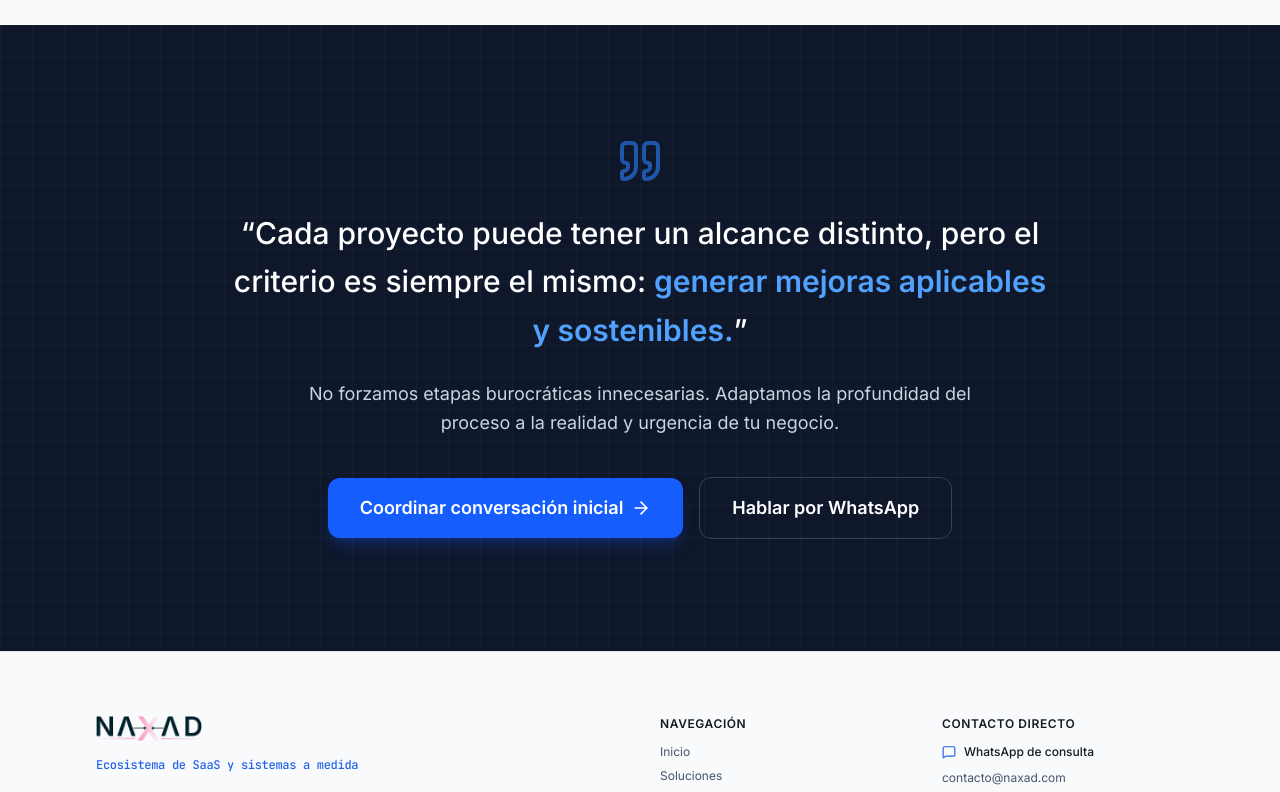
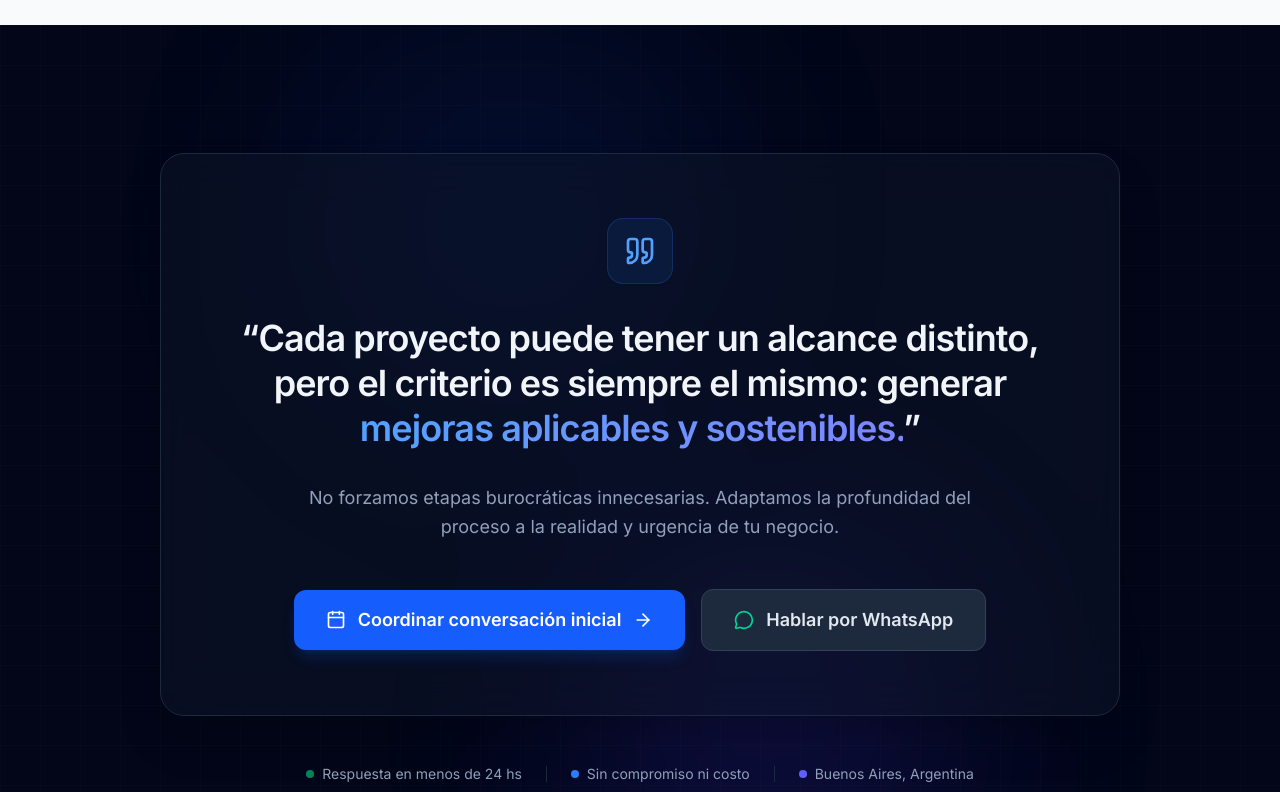
Before and after one commit to naxadsas-sistem/PW-NAXAD, a Next.js app: page /como-trabajamos in a window 1280 px wide. Shown: the part 3900-4692 px from the top of the page. Built offline with nearby package versions, Linux system fonts and the light colour scheme.

Commit message:
feat(como-trabajamos): implementar efecto Spotlight Glassmorphism y CTAs dinamicos en ClosingSection

```diff
--- /dev/null
+++ b/src/components/ClosingSection.tsx
@@ -0,0 +1,125 @@
+'use client';
+
+import React, { useState, useRef } from 'react';
+import { MessageCircle, Calendar, ArrowRight, Quote } from 'lucide-react';
+import Link from 'next/link';
+
+export default function ClosingSection() {
+  const cardRef = useRef<HTMLDivElement>(null);
+  const [mousePosition, setMousePosition] = useState({ x: 0, y: 0 });
+
+  const handleMouseMove = (e: React.MouseEvent<HTMLDivElement>) => {
+    if (!cardRef.current) return;
+    const rect = cardRef.current.getBoundingClientRect();
+    setMousePosition({
+      x: e.clientX - rect.left,
+      y: e.clientY - rect.top,
+    });
+  };
+
+  return (
+    <section className="relative py-24 lg:py-32 bg-slate-950 overflow-hidden">
+      {/* 1. Fondo Dinámico: Orbes de gradiente animados sutilmente */}
+      <div
+        className="absolute top-0 left-1/4 w-96 h-96 bg-blue-600/20 rounded-full blur-[120px] animate-pulse pointer-events-none"
+        style={{ animationDuration: '4s' }}
+      />
+      <div
+        className="absolute bottom-0 right-1/4 w-96 h-96 bg-indigo-600/20 rounded-full blur-[120px] animate-pulse pointer-events-none"
+        style={{ animationDuration: '6s', animationDelay: '1s' }}
+      />
+
+      {/* Rejilla sutil de fondo para textura tecnológica */}
+      <div className="absolute inset-0 bg-[linear-gradient(to_right,#80808008_1px,transparent_1px),linear-gradient(to_bottom,#80808008_1px,transparent_1px)] bg-[size:40px_40px] pointer-events-none" />
+
+      <div className="relative container mx-auto px-4 sm:px-6 lg:px-8 max-w-5xl">
+
+        {/* 2. Tarjeta Principal con Efecto Spotlight (Glassmorphism) */}
+        <div
+          ref={cardRef}
+          onMouseMove={handleMouseMove}
+          onMouseLeave={() => setMousePosition({ x: 0, y: 0 })}
+          className="relative group rounded-3xl border border-slate-800 bg-slate-900/50 backdrop-blur-xl p-8 lg:p-16 overflow-hidden transition-all duration-500 hover:border-slate-700 shadow-2xl"
+        >
+          {/* El "Spotlight" que sigue al mouse dentro de la tarjeta */}
+          <div
+            className="pointer-events-none absolute inset-0 opacity-0 group-hover:opacity-100 transition-opacity duration-500"
+            style={{
+              background: `radial-gradient(800px circle at ${mousePosition.x}px ${mousePosition.y}px, rgba(59, 130, 246, 0.08), transparent 40%)`,
+            }}
+          />
+
+          <div className="relative z-10 flex flex-col items-center text-center">
+
+            {/* Icono de cita estilizado */}
+            <div className="mb-8 p-4 rounded-2xl bg-blue-500/10 border border-blue-500/20 text-blue-400 shadow-xs">
+              <Quote className="w-8 h-8" />
+            </div>
+
+            {/* Cita Principal con Jerarquía Tipográfica */}
+            <blockquote className="text-2xl sm:text-3xl lg:text-4xl font-semibold text-slate-100 leading-tight mb-8 max-w-4xl tracking-tight">
+              &ldquo;Cada proyecto puede tener un alcance distinto, pero el criterio es siempre el mismo: generar{" "}
+              <span className="text-transparent bg-clip-text bg-gradient-to-r from-blue-400 to-indigo-400">
+                mejoras aplicables y sostenibles.
+              </span>
+              &rdquo;
+            </blockquote>
+
+            {/* Subtexto de tranquilización (Reduce fricción) */}
+            <p className="text-base sm:text-lg text-slate-400 max-w-2xl mb-12 leading-relaxed font-normal">
+              No forzamos etapas burocráticas innecesarias. Adaptamos la profundidad del proceso a la realidad y urgencia de tu negocio.
+            </p>
+
+            {/* 3. CTAs Dinámicos y Jerárquicos */}
+            <div className="flex flex-col sm:flex-row items-center gap-4 w-full sm:w-auto">
+
+              {/* CTA Primario: Conversación */}
+              <Link
+                href="/contacto"
+                className="group/btn relative w-full sm:w-auto flex items-center justify-center gap-3 bg-blue-600 text-white px-8 py-4 rounded-xl text-base sm:text-lg font-semibold hover:bg-blue-500 transition-all duration-300 shadow-lg shadow-blue-600/20 hover:shadow-blue-600/40 hover:-translate-y-0.5 overflow-hidden"
+              >
+                {/* Efecto de brillo interno en hover */}
+                <div className="absolute inset-0 bg-gradient-to-r from-transparent via-white/10 to-transparent -translate-x-full group-hover/btn:translate-x-full transition-transform duration-700 pointer-events-none" />
+
+                <Calendar className="w-5 h-5 shrink-0" />
+                <span>Coordinar conversación inicial</span>
+                <ArrowRight className="w-5 h-5 group-hover/btn:translate-x-1 transition-transform shrink-0" />
+              </Link>
+
+              {/* CTA Secundario: WhatsApp */}
+              <a
+                href="https://wa.me/5491136248967?text=Hola%20Gabriel!%20Me%20gustar%C3%ADa%20conversar%20sobre%20c%C3%B3mo%20trabajan%20en%20NAXAD."
+                target="_blank"
+                rel="noopener noreferrer"
+                className="group/btn w-full sm:w-auto flex items-center justify-center gap-3 bg-slate-800 text-slate-200 border border-slate-700 px-8 py-4 rounded-xl text-base sm:text-lg font-semibold hover:bg-slate-700 hover:border-slate-600 hover:text-white transition-all duration-300"
+              >
+                <MessageCircle className="w-5 h-5 text-emerald-400 group-hover/btn:scale-110 transition-transform shrink-0" />
+                <span>Hablar por WhatsApp</span>
+              </a>
+
+            </div>
+          </div>
+        </div>
+
+        {/* 4. Micro-proof final (Opcional pero recomendado) */}
+        <div className="mt-12 flex flex-wrap justify-center items-center gap-6 text-sm text-slate-400">
+          <div className="flex items-center gap-2">
+            <div className="w-2 h-2 rounded-full bg-emerald-500 animate-pulse" />
+            <span>Respuesta en menos de 24 hs</span>
+          </div>
+          <div className="hidden sm:block w-px h-4 bg-slate-800" />
+          <div className="flex items-center gap-2">
+            <div className="w-2 h-2 rounded-full bg-blue-500" />
+            <span>Sin compromiso ni costo</span>
+          </div>
+          <div className="hidden sm:block w-px h-4 bg-slate-800" />
+          <div className="flex items-center gap-2">
+            <div className="w-2 h-2 rounded-full bg-indigo-500" />
+            <span>Buenos Aires, Argentina</span>
+          </div>
+        </div>
+
+      </div>
+    </section>
+  );
+}
--- a/src/components/ComoTrabajamosContent.tsx
+++ b/src/components/ComoTrabajamosContent.tsx
@@ -14,6 +14,7 @@ import {
   Quote
 } from "lucide-react";
 import Link from "next/link";
+import ClosingSection from "@/components/ClosingSection";
 
 const phases = [
   {
@@ -229,38 +230,8 @@ export default function ComoTrabajamosContent() {
         </div>
       </section>
 
-      {/* 3. CIERRE DE CONFIANZA (Founder Quote) */}
-      <section className="py-20 lg:py-28 bg-slate-900 text-white relative overflow-hidden">
-        <div className="absolute inset-0 bg-[radial-gradient(circle_at_top_right,_var(--tw-gradient-stops))] from-blue-900/40 via-slate-900 to-slate-900"></div>
-        <div className="absolute inset-0 bg-[linear-gradient(to_right,#ffffff08_1px,transparent_1px),linear-gradient(to_bottom,#ffffff08_1px,transparent_1px)] bg-[size:32px_32px]"></div>
-
-        <div className="relative container mx-auto px-4 sm:px-6 lg:px-8 max-w-4xl text-center">
-          <Quote className="w-12 h-12 text-blue-500 mx-auto mb-6 opacity-60" />
-          <blockquote className="text-2xl lg:text-3xl font-medium leading-relaxed mb-6">
-            &ldquo;Cada proyecto puede tener un alcance distinto, pero el criterio es siempre el mismo: <span className="text-blue-400 font-semibold">generar mejoras aplicables y sostenibles.</span>&rdquo;
-          </blockquote>
-          <p className="text-slate-300 text-base sm:text-lg mb-10 max-w-2xl mx-auto leading-relaxed">
-            No forzamos etapas burocráticas innecesarias. Adaptamos la profundidad del proceso a la realidad y urgencia de tu negocio.
-          </p>
-          <div className="flex flex-col sm:flex-row items-center justify-center gap-4">
-            <Link
-              href="/contacto"
-              className="w-full sm:w-auto bg-blue-600 text-white px-8 py-4 rounded-xl text-base sm:text-lg font-semibold hover:bg-blue-500 transition-all duration-200 shadow-lg shadow-blue-600/25 inline-flex items-center justify-center gap-2 group"
-            >
-              <span>Coordinar conversación inicial</span>
-              <ArrowRight className="w-5 h-5 group-hover:translate-x-1 transition-transform" />
-            </Link>
-            <a
-              href="https://wa.me/5491136248967?text=Hola%20Gabriel!%20Me%20gustar%C3%ADa%20conversar%20sobre%20c%C3%B3mo%20trabajan%20en%20NAXAD."
-              target="_blank"
-              rel="noopener noreferrer"
-              className="w-full sm:w-auto bg-transparent border border-slate-700 text-white px-8 py-4 rounded-xl text-base sm:text-lg font-semibold hover:bg-slate-800 transition-all duration-200 inline-flex items-center justify-center gap-2"
-            >
-              <span>Hablar por WhatsApp</span>
-            </a>
-          </div>
-        </div>
-      </section>
+      {/* 3. CIERRE DE CONFIANZA: Efecto Spotlight Glassmorphism */}
+      <ClosingSection />
     </main>
   );
 }
```
